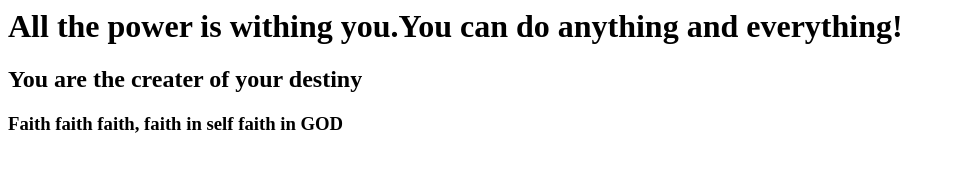
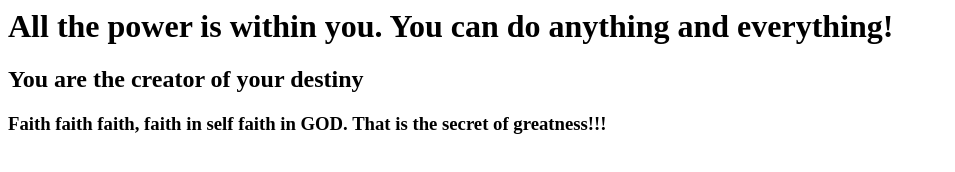
Before and after one commit to rajkhare1/firstgitrepo, a plain HTML site: page index.html in a window 1280 px wide. Shown: the whole page, without its empty margins (0-955 px from the left). Drawn offline with Linux system fonts and the light colour scheme.

Commit message:
Update index.html
made correction on remote repo

```diff
--- a/index.html
+++ b/index.html
@@ -1,7 +1,7 @@
 <html>
   <body>
-    <h1>All the power is withing you.You can do anything and everything!</h1>
-    <h2>You are the creater of your destiny </h2>
-    <h3>Faith faith faith, faith in self faith in GOD</h3>
+    <h1>All the power is within you. You can do anything and everything!</h1>
+    <h2>You are the creator of your destiny </h2>
+    <h3>Faith faith faith, faith in self faith in GOD. That is the secret of greatness!!!</h3>
   </body>
 </html>
```
